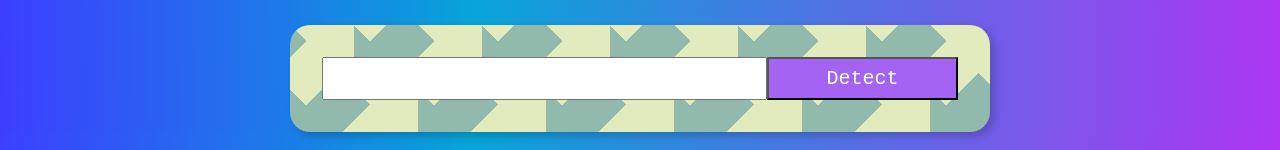
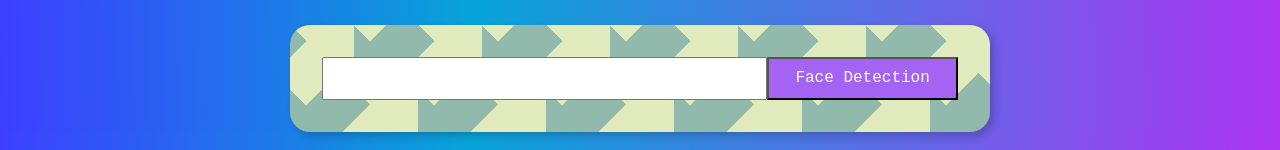
Before and after one commit to FordPipatkittikul/Identifyme, a React (Create React App) app: page / in a window 1280 px wide. Shown: the part 368-518 px from the top of the page. Built offline with nearby package versions, Linux system fonts and the light colour scheme.

Commit message:
face-recognition

```diff
--- a/src/components/FaceRecognition/FaceRecognition.css
+++ b/src/components/FaceRecognition/FaceRecognition.css
@@ -1,6 +1,6 @@
-.bounding-box{
+.face-location-box{
     position: absolute;
-    box-shadow: 0 0 0 3px #149df2 inset;
+    box-shadow: 0 0 0 3px #FFD700 inset;
     display: flex;
     flex-wrap: wrap;
     justify-content: center;
--- a/src/components/FaceRecognition/FaceRecognition.js
+++ b/src/components/FaceRecognition/FaceRecognition.js
@@ -1,3 +1,4 @@
+import React from "react";
 import "./FaceRecognition.css"
 
 const FaceRecognition = ({imageUrl, box}) => {
@@ -5,8 +6,8 @@ const FaceRecognition = ({imageUrl, box}) => {
     <div className="center ma">
         <div className="absolute mt2">
             <img id = "inputimage" alt ="" src={imageUrl} width="400px" height="auto"/>
-            <div className="bounding-box"
-            style={{top: box.topRow, right:box.rightColumn, bottom:box.bottomRow, left:box.leftColumn}}>
+            <div className="face-location-box"
+            style={{top: box.top, right:box.right, bottom:box.bottom, left:box.left}}>
             </div>
         </div>
     </div>
--- a/src/components/ImageLinkForm/ImageLinkForm.js
+++ b/src/components/ImageLinkForm/ImageLinkForm.js
@@ -1,6 +1,7 @@
+import React from "react";
 import "./ImageLinkForm.css"
 
-const ImageLinkForm = ({onInputChange,onButtonSubmit}) => {
+const ImageLinkForm = ({onInputChange,onFaceDetectionButtonSubmit}) => {
     return(
         <div>
             <p className="f3">
@@ -8,17 +9,20 @@ const ImageLinkForm = ({onInputChange,onButtonSubmit}) => {
             </p>
             <div className="center">
                 <div className="form center pa4 br-3 shadow-5">
+
                     <input
                     className="f4 pa2 w-70 center"
                     type="text"
                     onChange={onInputChange}
                     />
+
                     <button
-                    className="w-30 grow f4 link ph3 pv2 dib white bg-light-purple"
-                    onClick={onButtonSubmit}
+                    className="w-30 grow f5 link ph3 pv2 dib white bg-light-purple"
+                    onClick={onFaceDetectionButtonSubmit}
                     >
-                        Detect
+                        Face Detection
                     </button>
+
                 </div>
             </div>
         </div>
```
